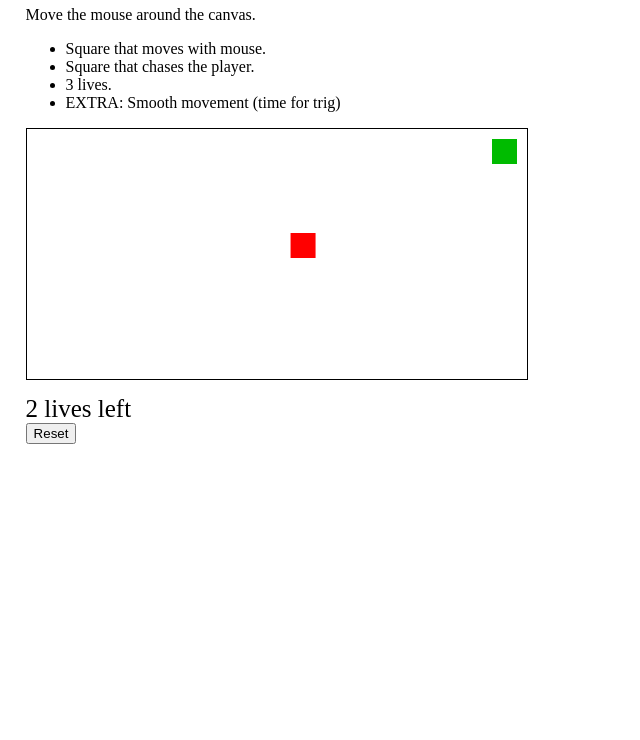
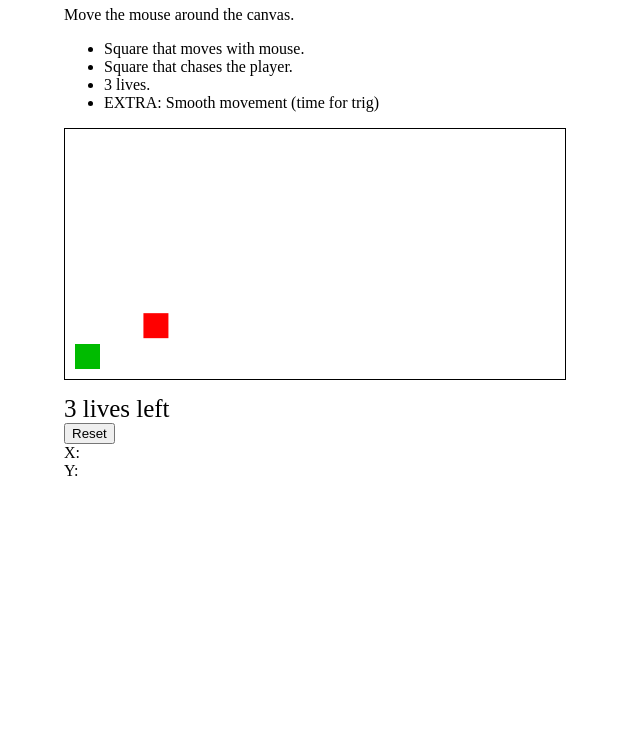
Before and after one commit to sileriky/Mouse-Chaser, a plain HTML site: page index.html in a window 1280 px wide. Shown: the part 60-800 px from the top of the page, without its empty margins (0-640 px from the left). Drawn offline with Linux system fonts and the light colour scheme.

Commit message:
Update + Backup
This commit serves as both and update as well as a backup.
Next, I plan to implement a check for which corner a point may belong to.

```diff
--- a/index.html
+++ b/index.html
@@ -2,7 +2,7 @@
     <head>
         <style>
             body {
-                margin-left: 2%;
+                margin-left: 5%;
             }
         </style>
 
@@ -21,6 +21,8 @@
         <canvas id="playArea" width=500 height=250 style="border:1px solid #000"></canvas>
         <div id="lifeCounter" style="margin-top: 15px; font-size: 25px">3 lives left</div>
         <button id="resetButton" onclick="window.location.reload(false);">Reset</button>
+
+        <div id="CoordDisplay">X: <br/>Y: </div>
         <script>
             //Thank (the) [INSERT DEITY NAME HERE] for w3schools.com
             //EDIT: Also stackoverflow.com
@@ -34,9 +36,20 @@
             var delta = 0;
             var lastFrame = 0;
 
+            var coordsTrackerPos = 0;
+            var coordsTracker = new Array(4);
+            /* Array constructor notes:
+                The constructor behaves differently under different circumstances.
+                If 1 parameter has been given, it will create an array of that length.
+                Ex: new Array(4) => [,,,]
+                If 2 or more parameters have been given, it will create an array with those elements.
+                Ex: new Array(1,5,9) => [1,5,9]
+            */
+
             //DOM GRABBERS
             var lifeCounter = document.getElementById("lifeCounter");
             var resetButton = document.getElementById("resetButton");
+            var coordDisplay = document.getElementById("CoordDisplay");
 
             //OBJECT DEFINITIONS
             var gameSpace = {
@@ -55,10 +68,21 @@
                     //NOTE: The change from setInterval to animation frame made this noticeably smoother.
                     //this.interval = setInterval(updateGameArea, 20);
                     window.requestAnimationFrame(updateGame);
-                    this.canvas.addEventListener('mousemove', function (event) {
+                    this.canvas.addEventListener('mousemove', function(event) {
                         gameSpace.plrX = event.offsetX;
                         gameSpace.plrY = event.offsetY;
-                    })
+                    });
+                    this.canvas.addEventListener("click", function(event){
+                        coordsTracker[coordsTrackerPos] = [event.offsetX,event.offsetY];
+                        if (coordsTrackerPos < 3){
+                            coordsTrackerPos++;
+                        } else {
+                            coordsTrackerPos = 0;
+                        }
+
+                        coordDisplay.innerHTML = "X: " + event.offsetX + " <br/>Y: " + event.offsetY + "<br/>" +coordsTracker;
+
+                    });
                 },
                 clear : function(){this.context.clearRect(0, 0, this.canvas.width, this.canvas.height)}
             }
@@ -104,8 +128,8 @@
             //FUNCTION DEFINITIONS
             function startGame() {
                 gameSpace.start();
-                playerPiece = new gamePiece(25, 25, "#0B0", 465, 10);
-                enemyPiece = new gamePiece(25, 25, "#F00", 240, 115);
+                playerPiece = new gamePiece(25, 25, "#0B0", 10, 215);
+                enemyPiece = new gamePiece(25, 25, "#F00", 465, 10);
             }
 
             function resetGame() {
```
